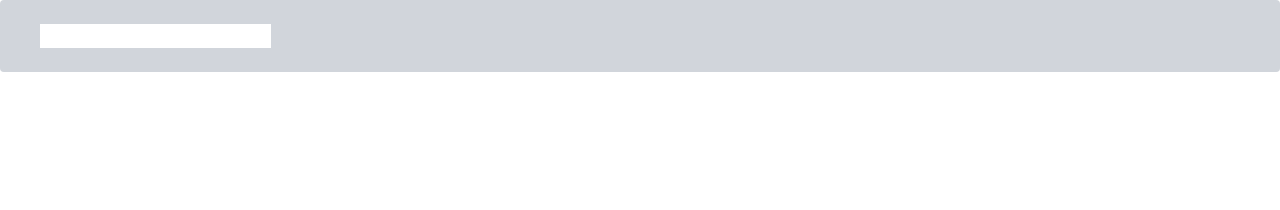
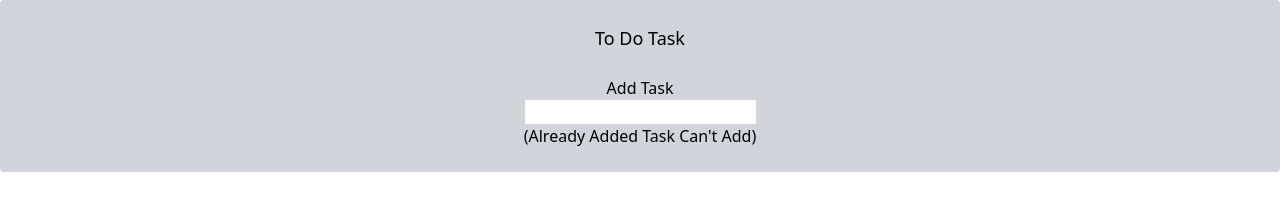
Before and after one commit to AshvinRavat/alpain-demo, a plain HTML site: page index.html in a window 1280 px wide. Drawn offline with nearby package versions, Linux system fonts and the light colour scheme.

Commit message:
make new changes

```diff
--- a/index.html
+++ b/index.html
@@ -11,24 +11,31 @@
 </head>
 
 <body>
-    <div class="bg-gray-300 px-10 py-6 rounded" x-data="{ tasks: [], newTask: ''}">
+    <div class="bg-gray-300 px-10 py-6 rounded text-center" x-data="{ tasks: [], newTask: ''}">
+        <h1 class="text-lg text-center">To Do Task</h1>
+        <br>
         <form @submit.prevent="
             if (tasks.find(element => element === newTask)) {
                 return $dispatch('set-title', { message:'Task Already Exists', show : true })
             }
-            tasks.push(newTask);" )>
-            <input type="text" x-model="newTask">
+            tasks.push(newTask);
+            newTask='';">
+            <label for="task">
+                Add Task
+            </label> <br>
+            <input type="text" x-model="newTask" id="task"><br>
+            <span class="text-red">(Already Added Task Can't Add)</span>
         </form>
-        <ul>
+        <ol>
             <template x-for="(task, index) in tasks" :key="index">
                 <li x-text="task"></li>
             </template>
-        </ul>
+        </ol>
     </div>
     <div x-data=" {show: false, message: 'Flash Message'}"
         @set-title.window="show = $event.detail.show; message = $event.detail.message"
-        class="fixed bottom-0 right-0 bg-green-500 text-white p-2 mb-4 mr-4 rounded" x-show="show" x-text="message">
+        class="fixed bottom-0 right-0 bg-red-500 text-white p-2 mb-4 mr-4 rounded"
+         x-show="show" x-text="message" >
     </div>
 </body>
-
 </html>
```
